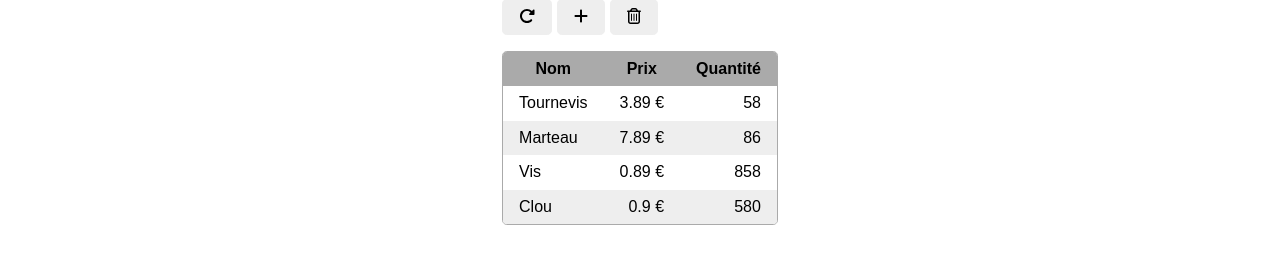
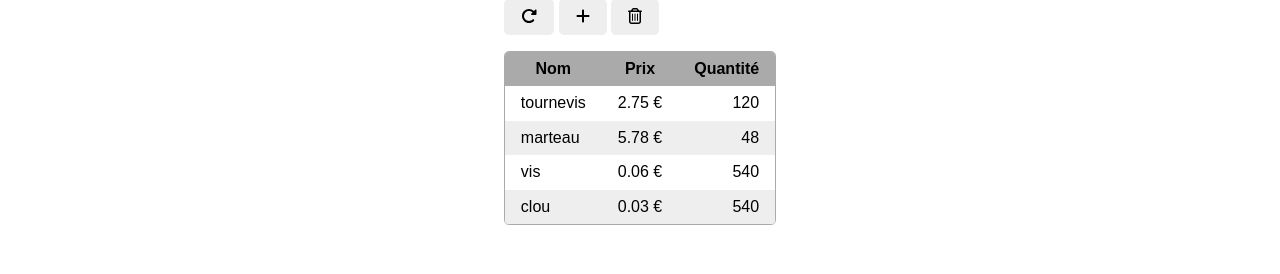
Before and after one commit to piou-piouski/Angular, an Angular app in the folder front/: page /stock in a window 1280 px wide. Shown: the part 145-419 px from the top of the page. Built offline with nearby package versions, Linux system fonts and the light colour scheme.

Commit message:
boucle for des articles

```diff
--- /dev/null
+++ b/front/src/app/interfaces/article.ts
@@ -0,0 +1,8 @@
+export interface Article {
+  id: string;
+  name: string;
+  price: number;
+  qty: number;
+}
+
+export type NewArticle = Omit<Article, 'id'>;
--- a/front/src/app/stock/stock.component.html
+++ b/front/src/app/stock/stock.component.html
@@ -23,7 +23,13 @@
         </tr>
       </thead>
       <tbody>
-        <tr>
+        <tr *ngFor="let a of articles; trackBy: getArticleId">
+          <td class="name">{{ a.name }}</td>
+          <td class="price">{{ a.price }} €</td>
+          <td class="qty">{{ a.qty }}</td>
+        </tr>
+
+        <!-- <tr>
           <td class="name">Tournevis</td>
           <td class="price">3.89 €</td>
           <td class="qty">58</td>
@@ -42,7 +48,7 @@
           <td class="name">Clou</td>
           <td class="price">0.9 €</td>
           <td class="qty">580</td>
-        </tr>
+        </tr> -->
       </tbody>
     </table>
   </div>
--- a/front/src/app/stock/stock.component.ts
+++ b/front/src/app/stock/stock.component.ts
@@ -1,6 +1,7 @@
 import { Component } from '@angular/core';
 import { faTrashCan } from '@fortawesome/free-regular-svg-icons';
 import { faPlus, faRotateRight } from '@fortawesome/free-solid-svg-icons';
+import { Article } from '../interfaces/article';
 
 @Component({
   selector: 'app-stock',
@@ -11,4 +12,14 @@ export class StockComponent {
   faRotateRight = faRotateRight;
   faPlus = faPlus;
   faTrashCan = faTrashCan;
+  articles: Article[] = [
+    { id: '1', name: 'tournevis', price: 2.75, qty: 120 },
+    { id: '2', name: 'marteau', price: 5.78, qty: 48 },
+    { id: '3', name: 'vis', price: 0.06, qty: 540 },
+    { id: '4', name: 'clou', price: 0.03, qty: 540 },
+  ];
+
+  getArticleId(index: number, a: Article) {
+    return a.id;
+  }
 }
```
Also changed, not shown: front/src/app/services/article.service.ts (added, +9 -0 lines), 2 other files (tests, documents, lock files or other folders).
